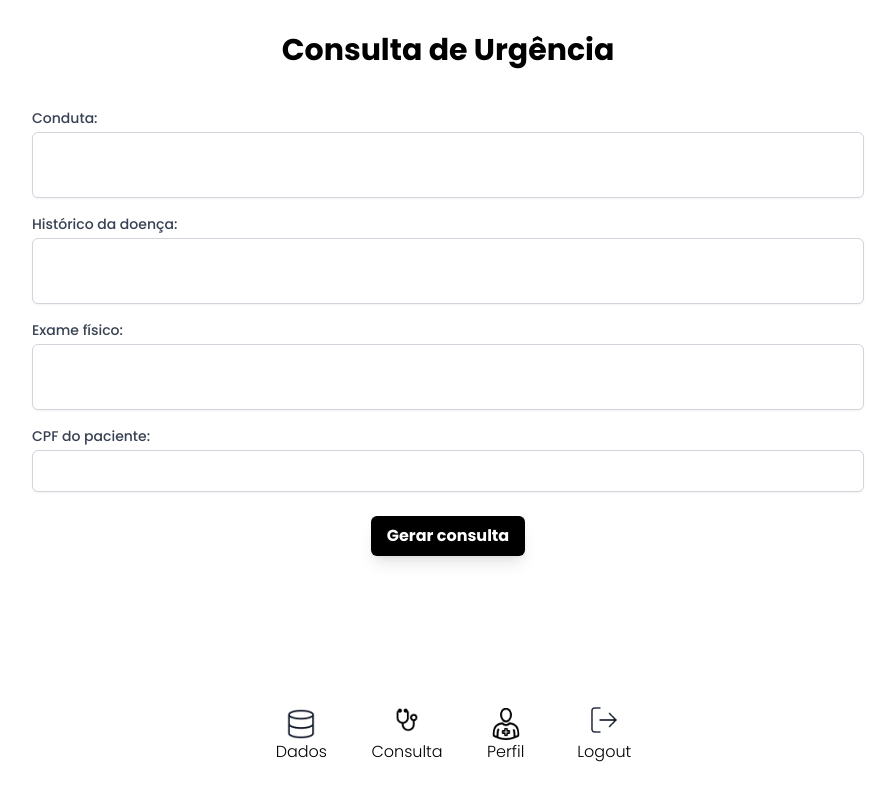
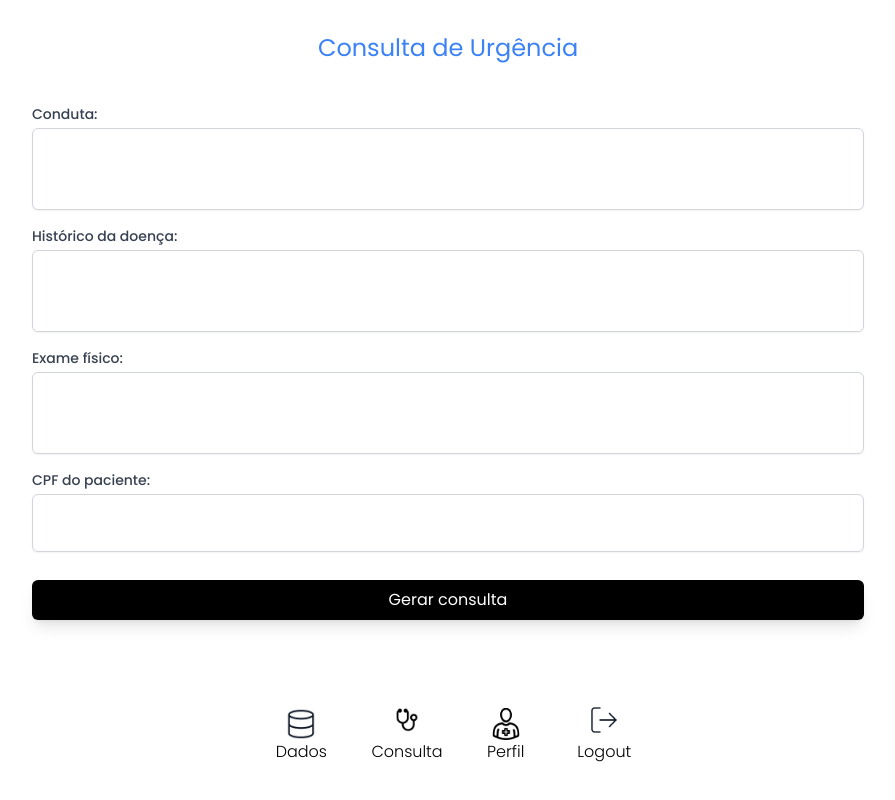
Before and after one commit to dan-albuquerque/Projeto-Banco-de-dados, a Next.js app in the folder client/: page /ConsultaUrgencia in a window 1280 px wide. Shown: the whole page, without its empty margins (192-1087 px from the left). Built offline with nearby package versions, Linux system fonts and the light colour scheme.

Commit message:
Finalizando Consulta Urgencia no front

```diff
--- a/client/src/pages/ConsultaUrgencia.js
+++ b/client/src/pages/ConsultaUrgencia.js
@@ -94,33 +94,34 @@ export default function ConsultaUrgencia() {
       <Toaster />
       <Layout>
         <form id="registroForm" onSubmit={handleSubmit} className="max-w-4xl mx-auto p-8">
-          <h1 className="text-3xl font-bold text-center mb-10">
+          <h1 className="text-2xl font-weight text-center mb-10 text-blue-500">
             Consulta de Urgência
           </h1>
-          <div className="grid grid-cols-2 gap-4 mb-6">
-            <div className="col-span-2">
+          <div className="grid grid-cols-1 gap-4 mb-6">
+            <div>
               <label htmlFor="conduta" className="block text-sm font-medium text-gray-700">Conduta:</label>
-              <textarea id="conduta" value={conduta} onChange={(e) => setConduta(e.target.value)} className="mt-1 block w-full border border-gray-300 rounded-md shadow-sm p-2 resize-none" />
+              <textarea id="conduta" value={conduta} onChange={(e) => setConduta(e.target.value)} className="mt-1 block w-full border border-gray-300 rounded-md shadow-sm p-4 resize-none" />
             </div>
-            <div className="col-span-2">
+            <div>
               <label htmlFor="historico" className="block text-sm font-medium text-gray-700">Histórico da doença:</label>
-              <textarea id="historico" value={historico} onChange={(e) => setHistorico(e.target.value)} className="mt-1 block w-full border border-gray-300 rounded-md shadow-sm p-2 resize-none" />
+              <textarea id="historico" value={historico} onChange={(e) => setHistorico(e.target.value)} className="mt-1 block w-full border border-gray-300 rounded-md shadow-sm p-4 resize-none" />
             </div>
-            <div className="col-span-2">
+            <div>
               <label htmlFor="exameFisico" className="block text-sm font-medium text-gray-700">Exame físico:</label>
-              <textarea id="exameFisico" value={exameFisico} onChange={(e) => setExameFisico(e.target.value)} className="mt-1 block w-full border border-gray-300 rounded-md shadow-sm p-2 resize-none" />
+              <textarea id="exameFisico" value={exameFisico} onChange={(e) => setExameFisico(e.target.value)} className="mt-1 block w-full border border-gray-300 rounded-md shadow-sm p-4 resize-none" />
             </div>
-            <div className="col-span-2">
+            <div>
               <label htmlFor="pacienteCpf" className="block text-sm font-medium text-gray-700">CPF do paciente:</label>
-              <input id="pacienteCpf" type="text" value={pacienteCpf} onChange={(e) => setPacienteCpf(e.target.value)} className="mt-1 block w-full border border-gray-300 rounded-md shadow-sm p-2" />
+              <input id="pacienteCpf" type="text" value={pacienteCpf} onChange={(e) => setPacienteCpf(e.target.value)} className="mt-1 block w-full border border-gray-300 rounded-md shadow-sm p-4" />
             </div>
           </div>
           <div className="flex justify-center">
-            <button type="submit" className="px-4 py-2 bg-black hover:bg-gray-800 text-white font-bold rounded-md shadow-lg transition-transform duration-200 hover:scale-105">
+            <button type="submit" className="mt-1 w-full px-4 py-2 bg-black hover:bg-gray-800 text-white font-weight rounded-md shadow-lg transition-transform duration-200 hover:scale-105">
               Gerar consulta
             </button>
           </div>
         </form>
+
         <DownerNav></DownerNav>
       </Layout>
     </>
```
Also changed, not shown: client/src/pages/ConsultaInternado.js (added).
